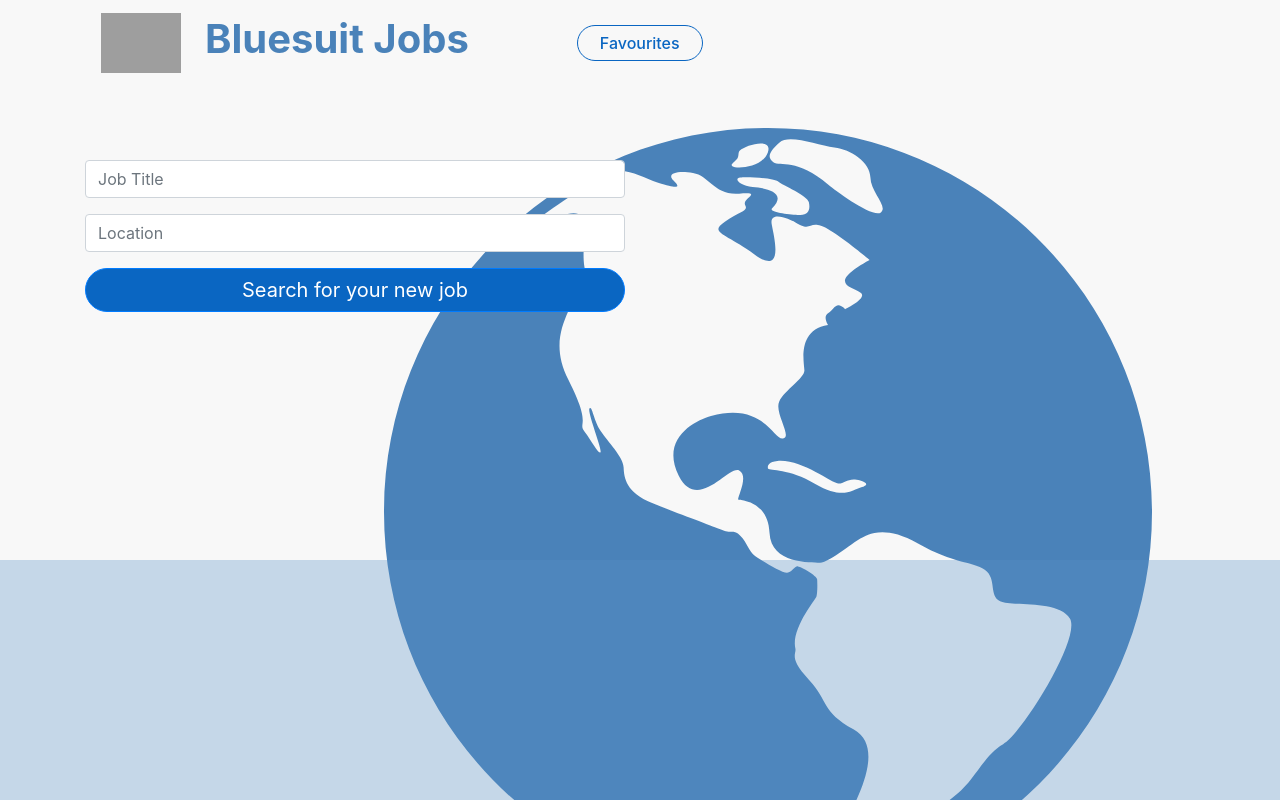
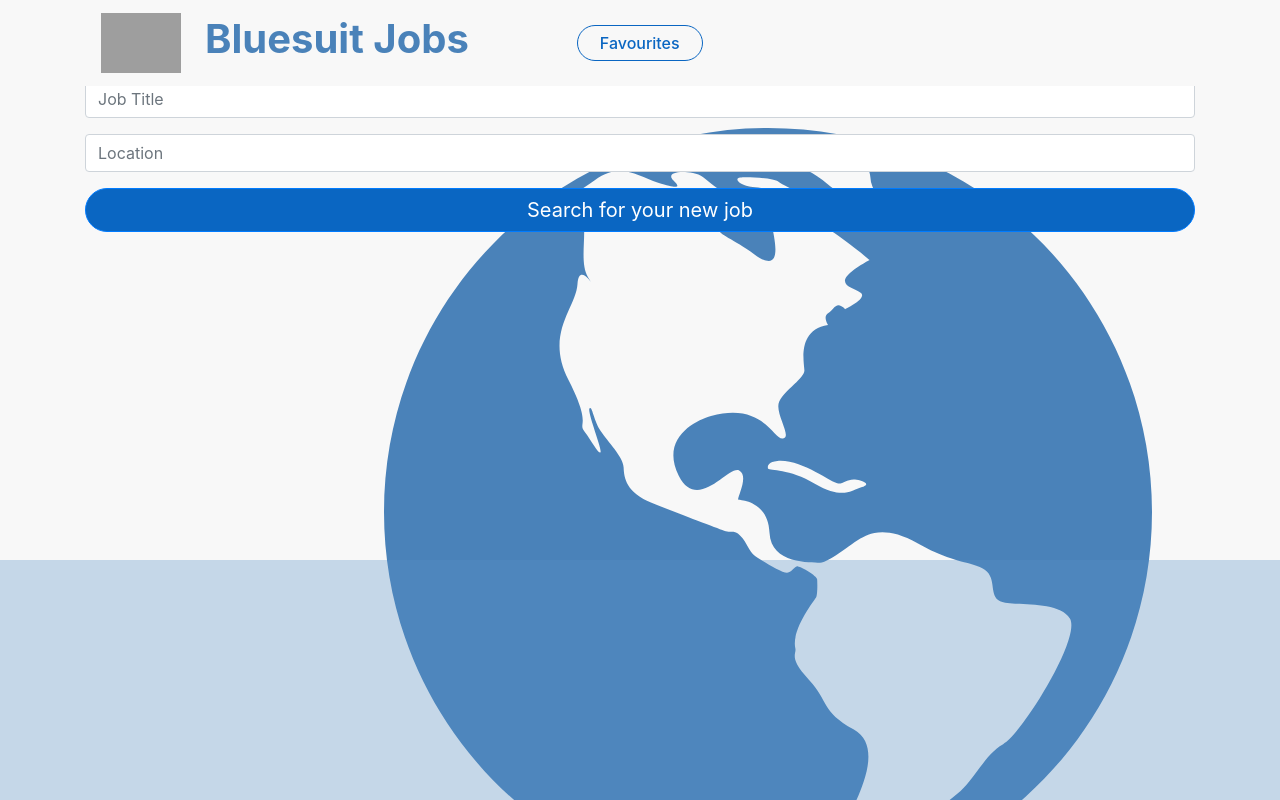
Before and after one commit to ASMahmood/M7-D4, a React (Create React App) app: page / in a window 1280 px wide. Built offline with nearby package versions, Linux system fonts and the light colour scheme; grey boxes are pictures that could not be loaded.

Commit message:
doing css

```diff
--- a/src/App.css
+++ b/src/App.css
@@ -15,7 +15,7 @@ h3.logoTitle {
   color: #4a82b9;
 }
 .homepage {
-  margin-top: 20vh;
+  margin-top: 10vh;
 }
 .homepage2 {
   margin-top: 20vh;
--- a/src/components/DetailPage.jsx
+++ b/src/components/DetailPage.jsx
@@ -31,6 +31,7 @@ class DetailPage extends Component {
       <>
         <Row className="homepage2">
           <Col xs={12}>
+            {console.log(this.props)}
             <h1 className="jobTitle">
               {this.props.jobSearch.selectedJob.title}
             </h1>
@@ -72,14 +73,6 @@ class DetailPage extends Component {
             <div dangerouslySetInnerHTML={this.htmlDesc()} />
           </Col>
         </Row>
-        <Row className="bg-colour-change2 ">
-          <Col
-            xs={12}
-            className="d-flex justify-content-center align-items-center"
-          >
-            <h4>{this.props.jobSearch.selectedJob.company}</h4>
-          </Col>
-        </Row>
       </>
     ) : (
       <Row className="homepage2">
--- a/src/components/Favourites.jsx
+++ b/src/components/Favourites.jsx
@@ -1,5 +1,5 @@
 import React, { Component } from "react";
-import { Row, Col, CardColumns } from "react-bootstrap";
+import { Row, Col, CardColumns, Alert } from "react-bootstrap";
 import JobListing from "./JobListing";
 import { connect } from "react-redux";
 
@@ -9,13 +9,18 @@ class Favourites extends Component {
   render() {
     return (
       <Row className="homepage">
-        <Col xs={12} lg={6} className="listCol">
-          <CardColumns className="w-100">
-            {this.props.favouriteJobList &&
-              this.props.favouriteJobList.map((job, index) => (
+        <Col xs={12} className="listCol">
+          {this.props.favouriteJobList.length > 0 ? (
+            <CardColumns className="w-100">
+              {this.props.favouriteJobList.map((job, index) => (
                 <JobListing job={job} key={index} />
               ))}
-          </CardColumns>
+            </CardColumns>
+          ) : (
+            <Alert variant="light text-center">
+              <h1 className="jobTitle">You have no favourited jobs</h1>
+            </Alert>
+          )}
         </Col>
         <svg
           className="globeIcon"
--- a/src/components/HomePage.jsx
+++ b/src/components/HomePage.jsx
@@ -17,6 +17,10 @@ const mapDispatchToProps = (dispatch) => ({
         dispatch({
           type: "POPULATE_JOB_LIST",
           payload: jobList,
+        });
+        dispatch({
+          type: "TOGGLE_ERROR",
+          payload: false,
         });
         if (jobList.length === 0) {
           dispatch({
@@ -64,7 +68,7 @@ class HomePage extends Component {
   render() {
     return (
       <Row className="homepage">
-        <Col xs={12} lg={6} className="formCol">
+        <Col xs={12} className="formCol">
           <Form
             noValidate
             validated={this.state.validated}
@@ -105,7 +109,7 @@ class HomePage extends Component {
             </Button>
           </Form>
         </Col>
-        <Col xs={12} lg={6} className="listCol">
+        <Col xs={12} className="listCol">
           <ErrorAlert />
 
           <CardColumns className="w-100">
```
